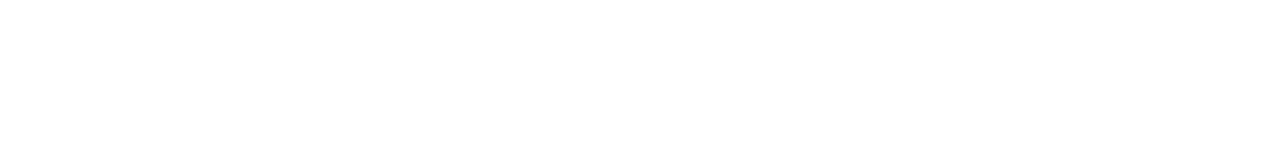
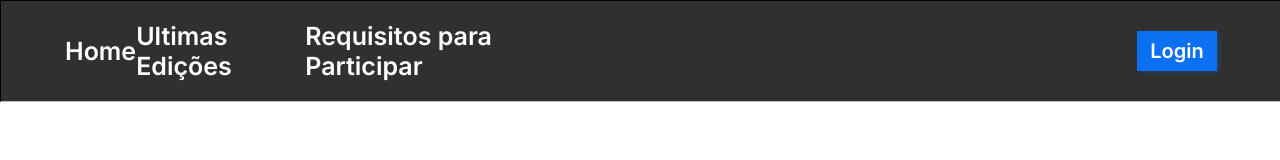
Before and after one commit to Abdalla1337/bootcamp-dnc, a plain HTML site: page index.html in a window 1280 px wide. Drawn offline with Linux system fonts and the light colour scheme.

Commit message:
Criação do estilo css menu

```diff
--- a/index.html
+++ b/index.html
@@ -5,8 +5,17 @@
     <meta http-equiv="X-UA-Compatible" content="IE=edge">
     <meta name="viewport" content="width=device-width, initial-scale=1.0">
     <title>Bootcamp DNC</title>
+    <link rel="stylesheet" href="style.css">
 </head>
 <body>
+    <nav id="principal">
+        <div id="menu">
+            <a href="">Home</a>
+            <a href="">Ultimas Edições</a>
+            <a href="">Requisitos para Participar</a>
+        </div>
+        <button>Login</button>
+    </nav>
 
 </body>
 </html>
--- /dev/null
+++ b/style.css
@@ -0,0 +1,54 @@
+@import url('https://fonts.googleapis.com/css2?family=Inter:wght@100..900&display=swap');
+
+        body{
+            margin: 0px;
+            padding: 0px;
+        }
+        #principal{
+            width: 100%;
+            height: 100px;
+            border: 1px solid black;
+            background-color: #303030;
+            display: flex;
+            justify-content: space-between;
+            align-items: center;
+            border-bottom: 1px solid #bababa ;
+        }
+
+        #principal div a{
+            font-family: 'Inter';
+            font-size: 25px;
+            font-weight: 600;
+            color: white;
+            text-decoration: none;
+        }
+
+        #principal div a:hover{
+            color: #CCCC;
+
+        }
+
+        #menu{
+            display: flex;
+            width: 40%;
+            justify-content: space-around;
+            align-items: center;
+            margin-left: 5%;
+
+        }
+
+        #principal button{
+            margin-right: 5%;
+            background-color: #0C70F2;
+            border: 0px;
+            height: 40px;
+            width: 80px;
+            font-family: 'Inter';
+            font-size: 20px;
+            font-weight: 600;
+            color: white;
+            box-shadow: 3px 2px 4px 0px #0C70F240;
+            cursor: pointer;
+
+
+        }
```
